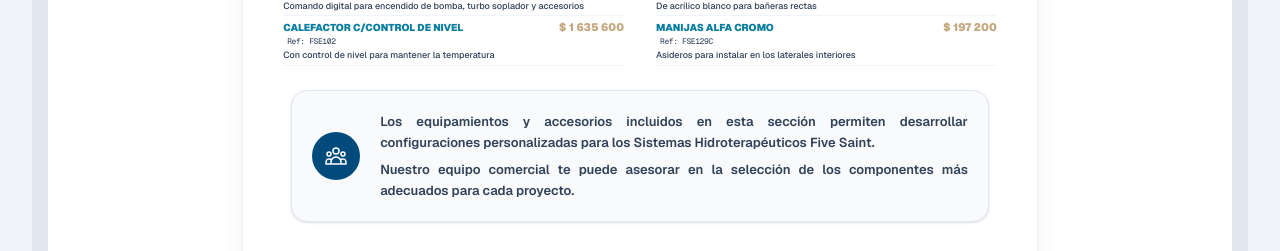
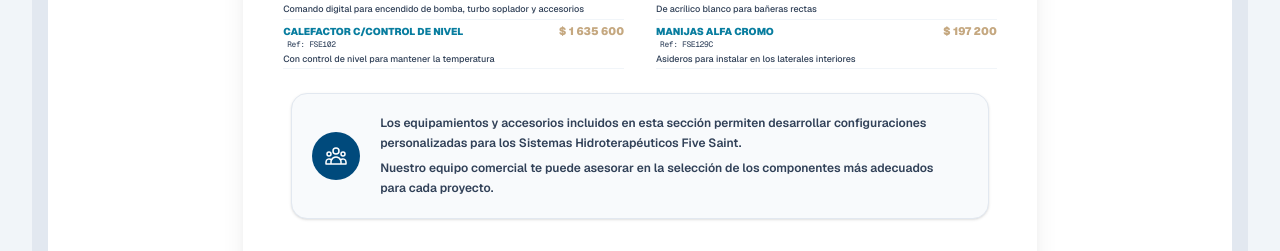
Before and after one commit to yoelzoff98/FiveSaint, a Next.js app: page /admin-FiveSaint/lista-de-precios in a window 1280 px wide. Shown: the part 8803-9054 px from the top of the page. Built offline with nearby package versions, Linux system fonts and the light colour scheme.

Commit message:
Fix text alignment and size in equipment advisory box

```diff
--- a/src/components/pdf/PriceListPdf.tsx
+++ b/src/components/pdf/PriceListPdf.tsx
@@ -1093,11 +1093,11 @@
                   <path strokeLinecap="round" strokeLinejoin="round" d="M17 20h5v-2a3 3 0 00-5.356-1.857M17 20H7m10 0v-2c0-.656-.126-1.283-.356-1.857M7 20H2v-2a3 3 0 015.356-1.857M7 20v-2c0-.656.126-1.283.356-1.857m0 0a5.002 5.002 0 019.288 0M15 7a3 3 0 11-6 0 3 3 0 016 0zm6 3a2 2 0 11-4 0 2 2 0 014 0zM7 10a2 2 0 11-4 0 2 2 0 014 0z" />
                 </svg>
               </div>
-              <div className="flex flex-col gap-1.5 text-justify">
-                <p className="text-[13px] text-slate-700 leading-relaxed font-semibold">
+              <div className="flex flex-col gap-1.5 text-left pr-4">
+                <p className="text-[12px] text-slate-700 leading-relaxed font-semibold">
                   Los equipamientos y accesorios incluidos en esta sección permiten desarrollar configuraciones personalizadas para los Sistemas Hidroterapéuticos Five Saint.
                 </p>
-                <p className="text-[13px] text-slate-700 leading-relaxed font-semibold">
+                <p className="text-[12px] text-slate-700 leading-relaxed font-semibold">
                   Nuestro equipo comercial te puede asesorar en la selección de los componentes más adecuados para cada proyecto.
                 </p>
               </div>
```
